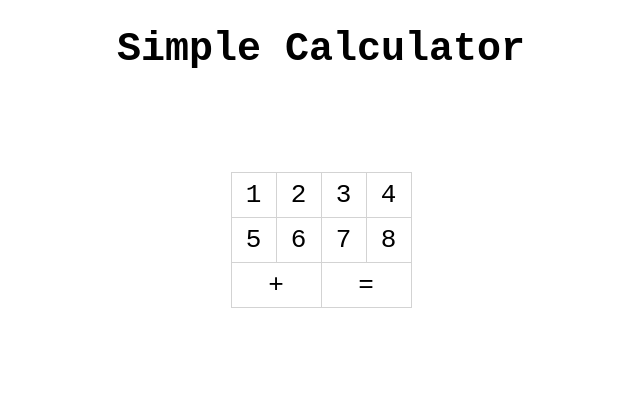
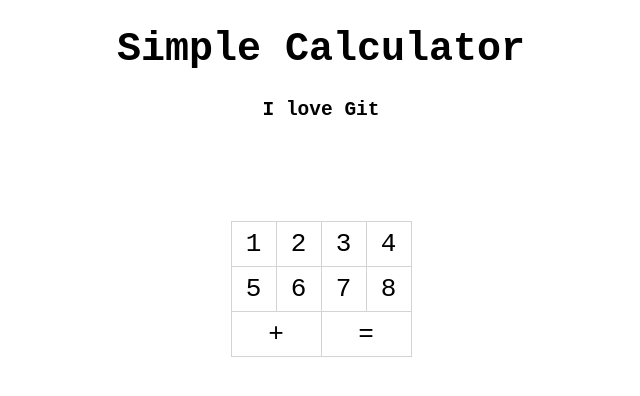
Before and after one commit to shrfrn/cimple-calc-casep25, a plain HTML site: page index.html in a window 1280 px wide. Shown: the whole page, without its empty margins (319-959 px from the left). Drawn offline with Linux system fonts and the light colour scheme.

Commit message:
Add subheading

```diff
--- a/css/simple-calc.css
+++ b/css/simple-calc.css
@@ -9,6 +9,10 @@ body {
 h1 {
     text-align: center;
     font-size: 40px;
+}
+
+h2 {
+    text-align: center;
 }
 
 table {
--- a/index.html
+++ b/index.html
@@ -8,6 +8,7 @@
 </head>
 <body>
     <h1>Simple Calculator</h1>
+    <h2>I love Git</h2>
 
     <table>
         <tr>
```
